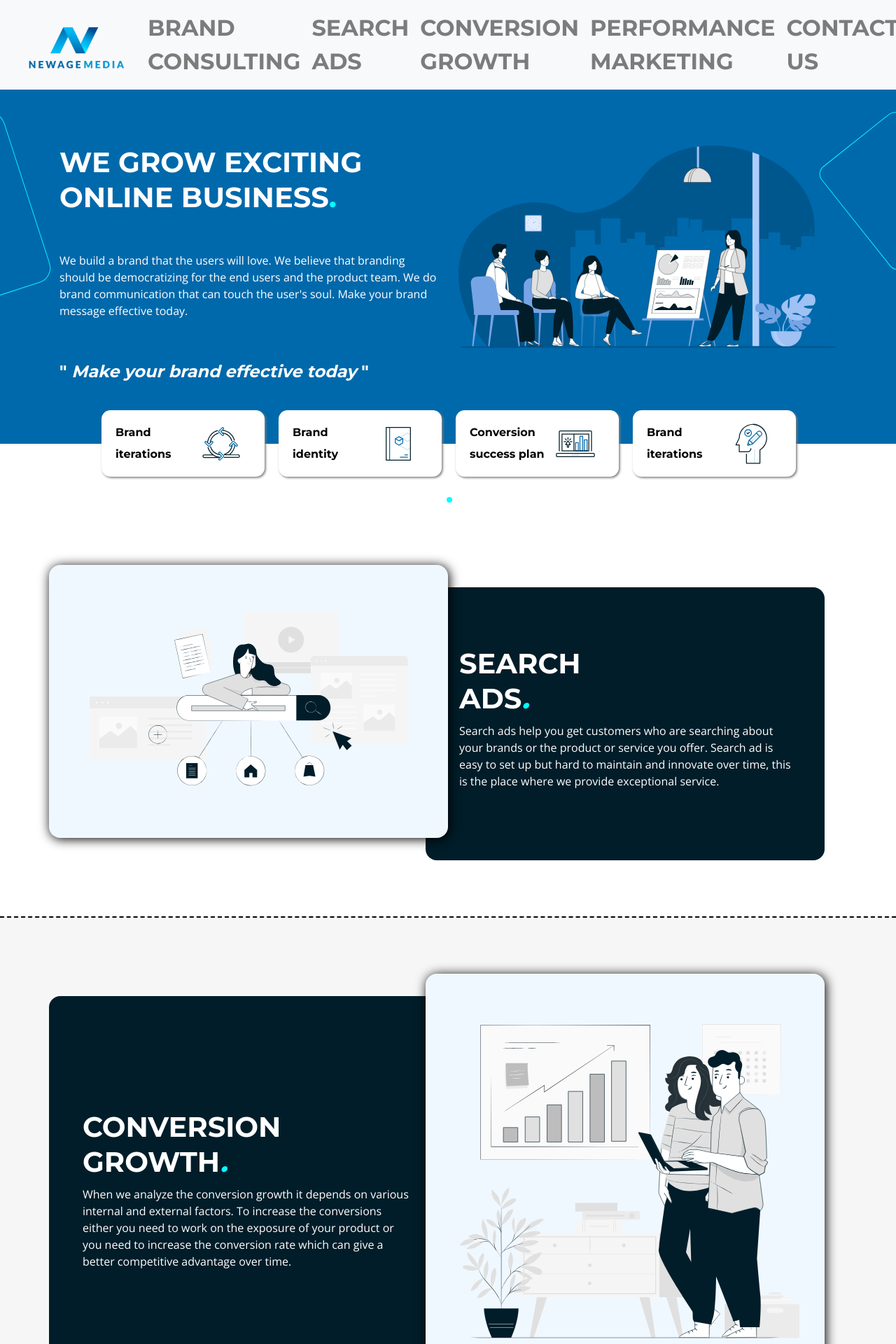
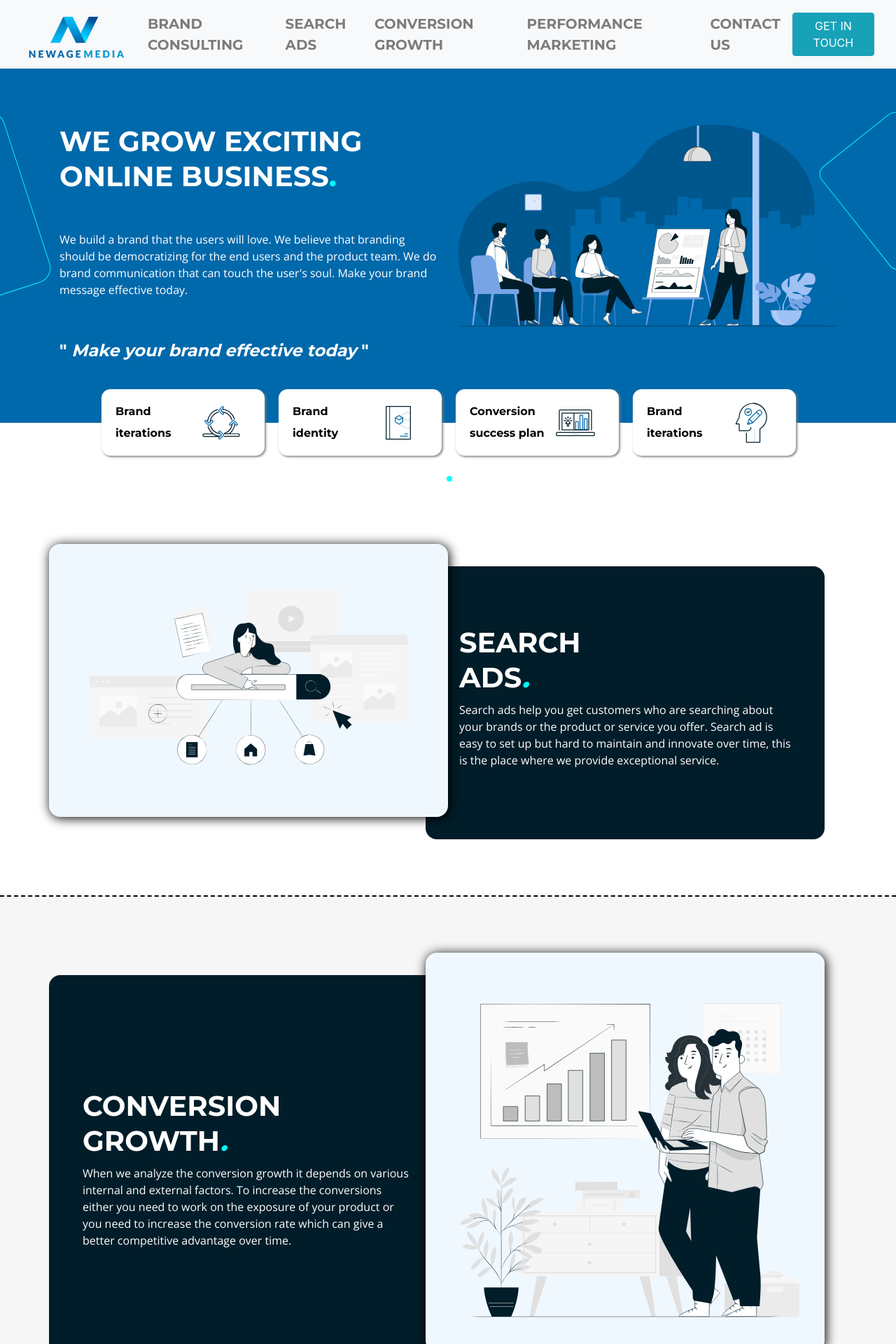
Before and after one commit to znraznra/znraznra.github.io, a Jekyll site: the page newage-test/index.htm, which Jekyll copies as it is, in a window 1280 px wide. Shown: the top 1920 px of the page at 70% size. Built offline with Jekyll 4.4.1, drawn with Linux system fonts in a browser that asks for light colours; nearby versions of some CDN libraries.

Commit message:
Update style.css

```diff
--- a/newage-test/css/style.css
+++ b/newage-test/css/style.css
@@ -248,7 +248,7 @@ border-radius:1em 1em 1em 1em;
 
 @media (min-width:1280px){
   .nav-link{
-    font-size:24pt;
+    font-size:15pt;
   }
 }
 
```
